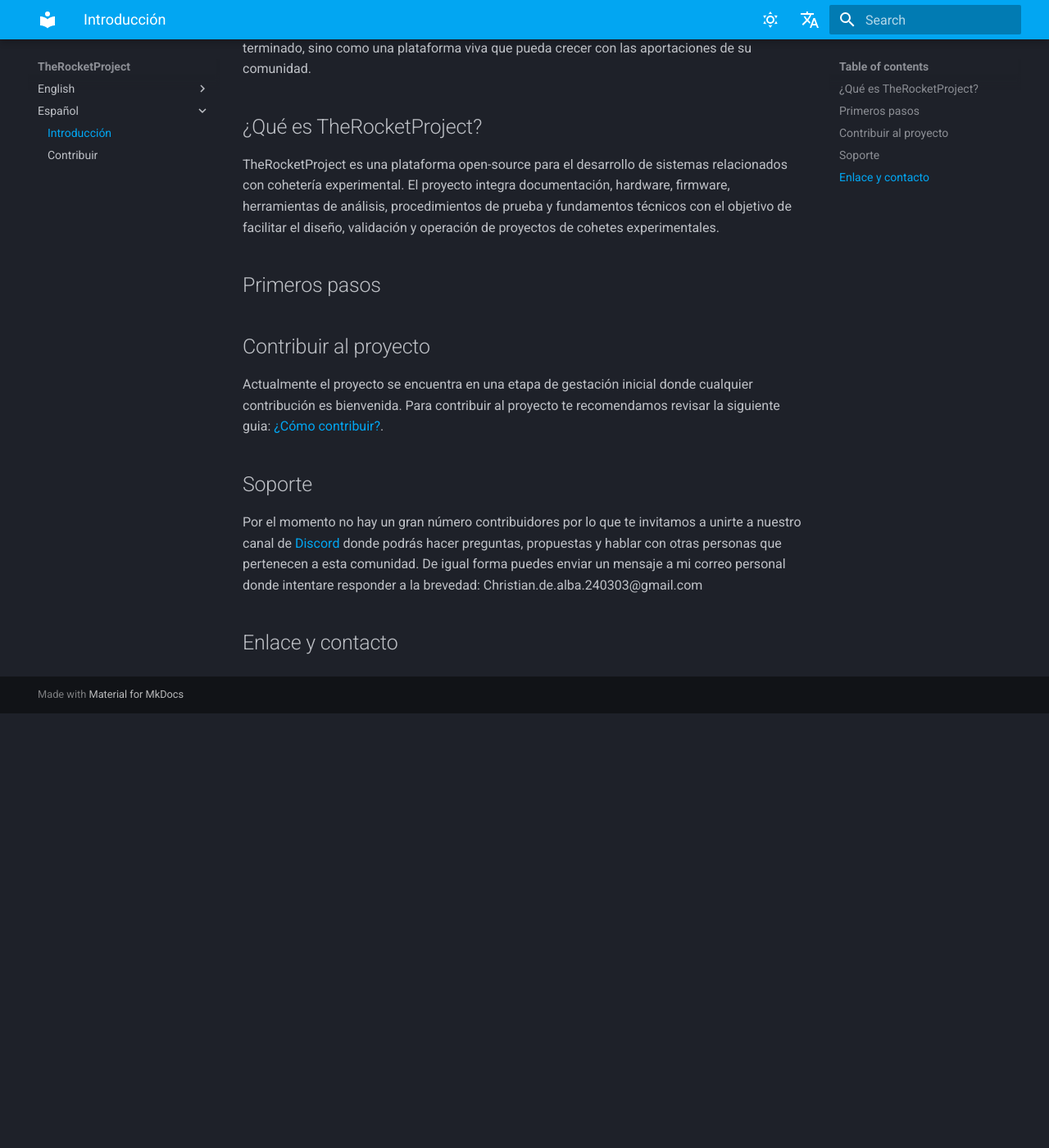
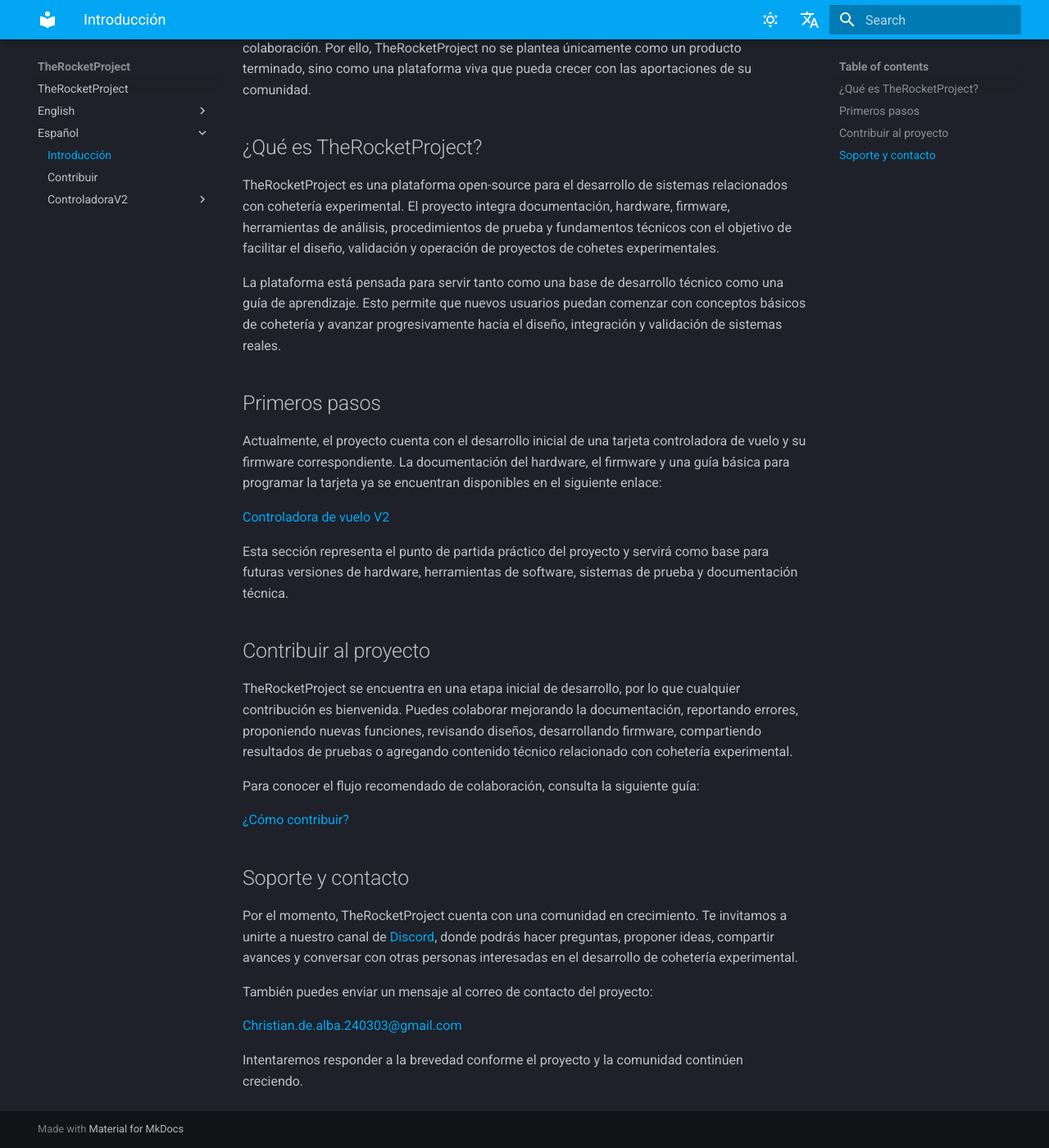
Before and after one commit to cdealbagtz/TheRocketProject, an MkDocs documentation site: the page built from docs/Español/index.md, in a window 1280 px wide and 1400 px high, scrolled down 617 px. Shown: the whole window at 82% size. Built offline with MkDocs 1.6.1 and Material for MkDocs 9.7.7, drawn with Linux system fonts in a browser that asks for light colours; comment, search, counter and statistics services are not loaded; before the commit the page ends 1487 px from its top, so only the background shows below that; some of the changed text lies outside the part shown.

Commit message:
Se agrega la parte para comenzar a documentar el hardware y el firmware

```diff
--- a/docs/Español/index.md
+++ b/docs/Español/index.md
@@ -2,7 +2,7 @@
 
 TheRocketProject es una plataforma de código y hardware abierto orientada al desarrollo de cohetería experimental. El proyecto busca construir un ecosistema técnico, modular y escalable que permita a estudiantes, desarrolladores, investigadores y equipos aeroespaciales diseñar, implementar, validar y documentar sistemas de vuelo de forma colaborativa, confiable y reproducible.
 
-El objetivo principal del proyecto es proporcionar una base común para el desarrollo de sistemas de aviónica, control de vuelo, adquisición de datos, telemetría, recuperación, pruebas en tierra y análisis post-vuelo. A partir de esta base, cada usuario o equipo podrá adaptar la plataforma a sus propias necesidades, agregar módulos específicos y contribuir mejoras al proyecto.
+El objetivo principal de TheRocketProject es proporcionar una base común para el desarrollo de sistemas de aviónica, control de vuelo, adquisición de datos, telemetría, recuperación, pruebas en tierra y análisis post-vuelo. A partir de esta base, cada usuario o equipo podrá adaptar la plataforma a sus propias necesidades, integrar módulos específicos y contribuir con mejoras al proyecto.
 
 Además de la aviónica y el firmware, TheRocketProject busca convertirse en una fuente abierta de conocimiento práctico sobre cohetería experimental. Esto incluye documentación técnica sobre diseño de vehículos, sistemas de recuperación, integración mecánica, bancos de prueba, fundamentos de propulsión, análisis de vuelo, modelos de fabricación simple y procedimientos de validación.
 
@@ -12,15 +12,30 @@
 
 TheRocketProject es una plataforma open-source para el desarrollo de sistemas relacionados con cohetería experimental. El proyecto integra documentación, hardware, firmware, herramientas de análisis, procedimientos de prueba y fundamentos técnicos con el objetivo de facilitar el diseño, validación y operación de proyectos de cohetes experimentales.
 
+La plataforma está pensada para servir tanto como una base de desarrollo técnico como una guía de aprendizaje. Esto permite que nuevos usuarios puedan comenzar con conceptos básicos de cohetería y avanzar progresivamente hacia el diseño, integración y validación de sistemas reales.
+
 ## Primeros pasos
 
+Actualmente, el proyecto cuenta con el desarrollo inicial de una tarjeta controladora de vuelo y su firmware correspondiente. La documentación del hardware, el firmware y una guía básica para programar la tarjeta ya se encuentran disponibles en el siguiente enlace:
+
+[Controladora de vuelo V2](../Español/ControladoraV2/IntroduccionV2.md)
+
+Esta sección representa el punto de partida práctico del proyecto y servirá como base para futuras versiones de hardware, herramientas de software, sistemas de prueba y documentación técnica.
 
 ## Contribuir al proyecto
 
-Actualmente el proyecto se encuentra en una etapa de gestación inicial donde cualquier contribución es bienvenida. Para contribuir al proyecto te recomendamos revisar la siguiente guia: [¿Cómo contribuir?](../Español/Contribuir.md).
+TheRocketProject se encuentra en una etapa inicial de desarrollo, por lo que cualquier contribución es bienvenida. Puedes colaborar mejorando la documentación, reportando errores, proponiendo nuevas funciones, revisando diseños, desarrollando firmware, compartiendo resultados de pruebas o agregando contenido técnico relacionado con cohetería experimental.
 
-## Soporte
+Para conocer el flujo recomendado de colaboración, consulta la siguiente guía:
 
-Por el momento no hay un gran número contribuidores por lo que te invitamos a unirte a nuestro canal de [Discord](https://discord.gg/SXk5VCeyq) donde podrás hacer preguntas, propuestas y hablar con otras personas que pertenecen a esta comunidad. De igual forma puedes enviar un mensaje a mi correo personal donde intentare responder a la brevedad: Christian.de.alba.240303@gmail.com
+[¿Cómo contribuir?](../Español/Contribuir.md)
 
-## Enlace y contacto
+## Soporte y contacto
+
+Por el momento, TheRocketProject cuenta con una comunidad en crecimiento. Te invitamos a unirte a nuestro canal de [Discord](https://discord.gg/SXk5VCeyq), donde podrás hacer preguntas, proponer ideas, compartir avances y conversar con otras personas interesadas en el desarrollo de cohetería experimental.
+
+También puedes enviar un mensaje al correo de contacto del proyecto:
+
+[Christian.de.alba.240303@gmail.com](mailto:Christian.de.alba.240303@gmail.com)
+
+Intentaremos responder a la brevedad conforme el proyecto y la comunidad continúen creciendo.
```
Also changed, not shown: docs/Español/ControladoraV2/IntroduccionV2.md (added, +3 -0 lines), docs/index.md (added, +8 -0 lines).
